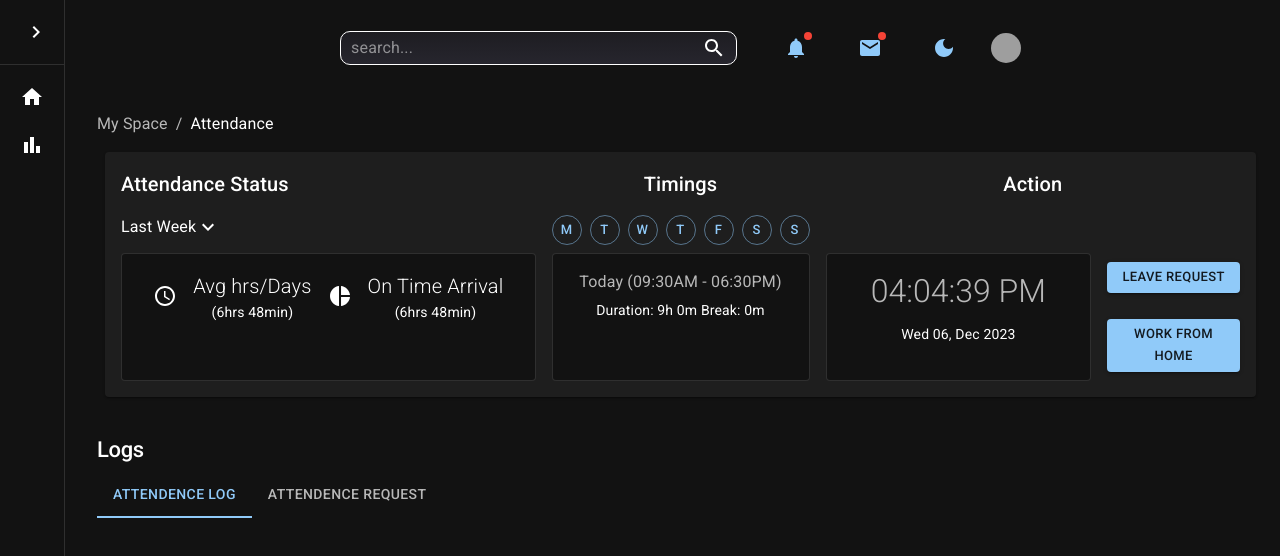
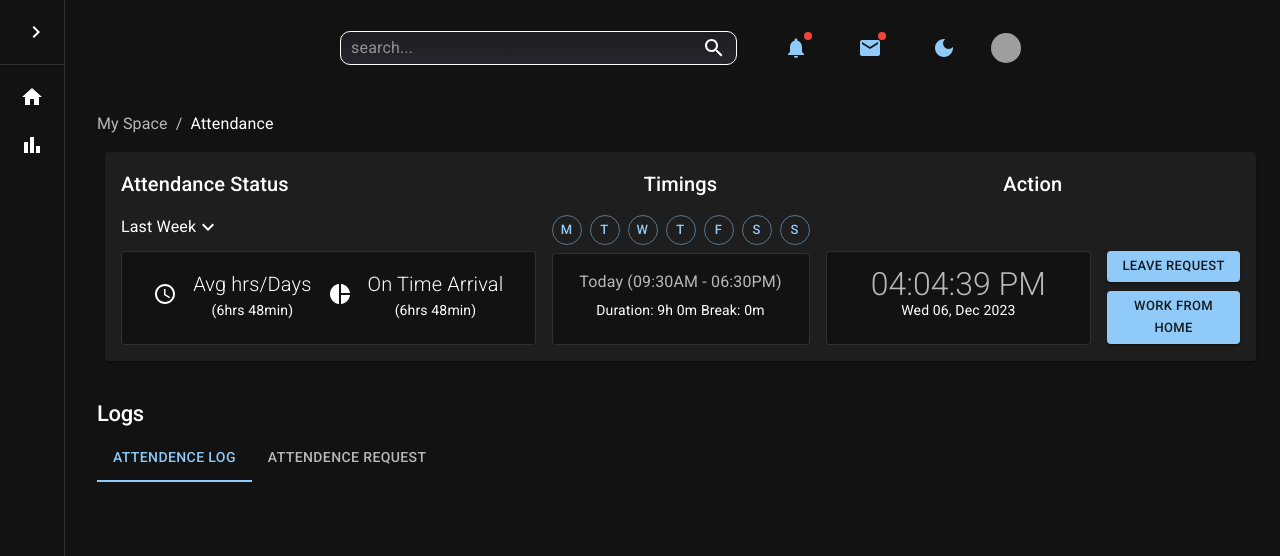
Before and after one commit to saurabhgithb/TekMagnus-Assignment, a React (Vite) app: page / in a window 1280 px wide. Shown: the top 556 px of the page. Built offline with nearby package versions, Linux system fonts and the light colour scheme; grey boxes are pictures that could not be loaded.

Commit message:
improved Attendence Status Component

```diff
--- a/src/components/AttendanceStatus.jsx
+++ b/src/components/AttendanceStatus.jsx
@@ -66,7 +66,7 @@ const AttendanceStatus = () => {
               </Stack>
               <Box flex={1}>
                 <Card
-                  sx={{ height: "8rem", maxHeight: "100%-10" }}
+
                   variant="outlined"
                 >
                   <CardContent>
@@ -222,7 +222,6 @@ const AttendanceStatus = () => {
               </Stack>
               <Box flex={1}>
                 <Card
-                  sx={{ height: "8rem", maxHeight: "100%-10" }}
                   variant="outlined"
                 >
                   <CardContent>
@@ -262,7 +261,6 @@ const AttendanceStatus = () => {
               <Stack direction="row" gap={2}>
                 <Box flex={2}>
                   <Card
-                    sx={{ height: "8rem", maxHeight: "100%-10" }}
                     variant="outlined"
                   >
                     <CardContent>
@@ -275,8 +273,7 @@ const AttendanceStatus = () => {
                           variant="h5"
                           component="div"
                           color="text.secondary"
-                          sx={{ fontSize: "2rem", fontWeight: 100 }}
-                          gutterBottom
+                          sx={{ fontSize: "2rem", fontWeight: 100, lineHeight: 1 }}
                         >
                           04:04:39 PM
                         </Typography>
```
